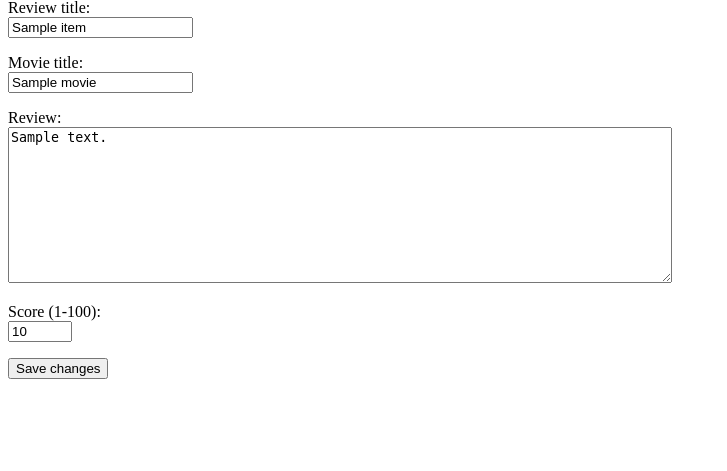
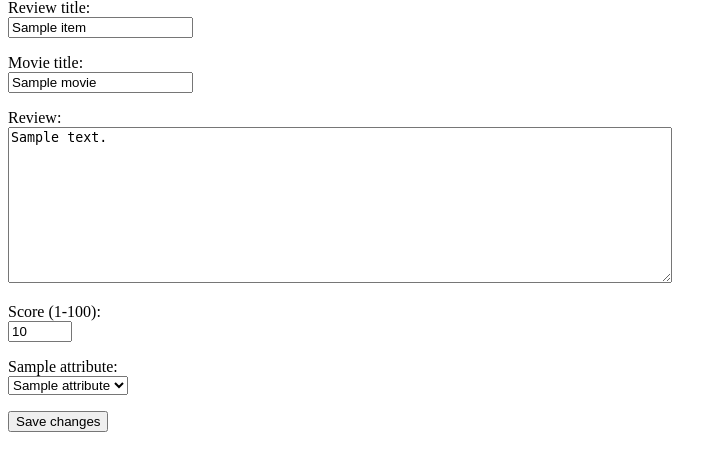
Before and after one commit to faintworks/filmly, a Flask app: template templates/edit_item.html in a window 1280 px wide. Shown: the part 81-552 px from the top of the page, without its empty margins (0-727 px from the left). Run offline with Flask 3, Linux system fonts and the light colour scheme; the template is opened without the code that fills it: most values are stand-ins (such as "Sample title", 1, 10 or a date in 2020).

Commit message:
Add attributes to edit page

```diff
--- a/app.py
+++ b/app.py
@@ -86,7 +86,15 @@
     if item["user_id"] != session["user_id"]:
         abort(403)
 
-    return render_template("edit_item.html", item=item)
+    all_attributes = items.get_all_attributes()
+    attributes = {}
+    for attribute in all_attributes:
+        attributes[attribute] = ""
+    for entry in items.get_attributes(item_id):
+        attributes[entry["title"]] = entry["value"]
+    items.get_attributes(item_id)
+
+    return render_template("edit_item.html", item=item, attributes=attributes, all_attributes=all_attributes)
 
 @app.route("/update_item", methods=["POST"])
 def update_item():
@@ -112,8 +120,13 @@
     if not score:
         abort(400)
 
+    attributes = []
+    for entry in request.form.getlist("attributes[]"):
+        if entry:
+            parts = entry.split(":",1)
+            attributes.append((parts[0], parts[1]))
 
-    items.update_item(item_id, title, movie, review, score)
+    items.update_item(item_id, title, movie, review, score, attributes)
 
     return redirect("/item/" +str(item_id))
 
--- a/templates/edit_item.html
+++ b/templates/edit_item.html
@@ -24,6 +24,21 @@
       Score (1-100): <br />
       <input name="score" type="number" pattern="^(100|[1-9][0-9]?)$" min="1" max="100" required inputmode="numeric" value="{{ item.score }}">
     </p>
+    {% for attribute in all_attributes %}
+    <p>
+      {{ attribute }}: <br />
+      <select name="attributes[]" required>
+        <option value="">{{ attribute[] }}</option>
+        {% for option in all_attributes[attribute] %}
+          {% if attributes[attribute] == option %}
+          <option value="{{ attribute }}:{{ option }}" selected>{{ option }}</option>
+          {% else %}
+          <option value="{{ attribute }}:{{ option }}">{{ option }}</option>
+          {% endif %}
+        {% endfor %}
+      </select>
+    </p>
+    {% endfor %}
     <input type="hidden" name="item_id" value="{{ item.id }}" />
     <input type="submit" value="Save changes" />
   </form>
```
Also changed, not shown: items.py (+8 -1 lines).
